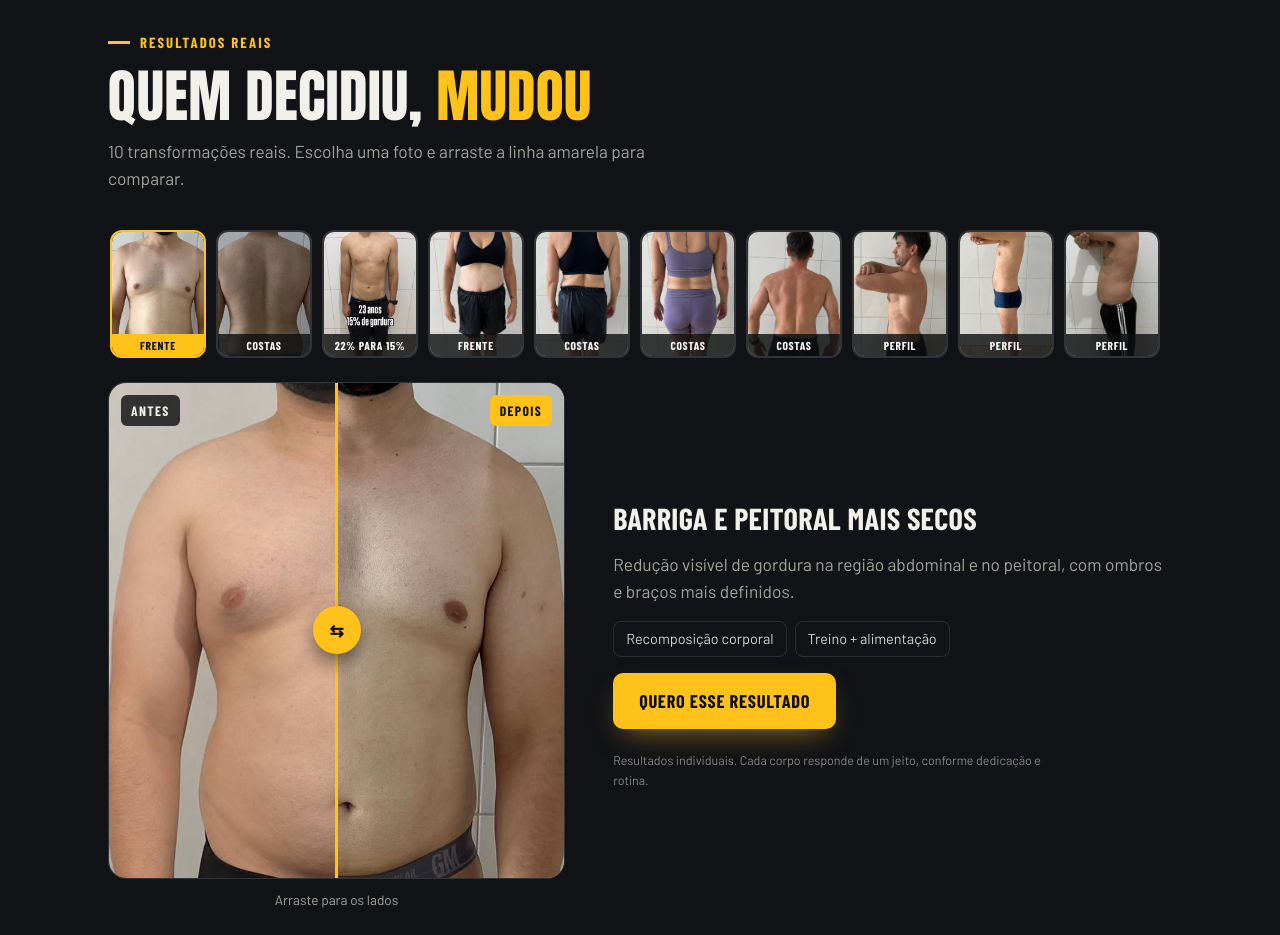
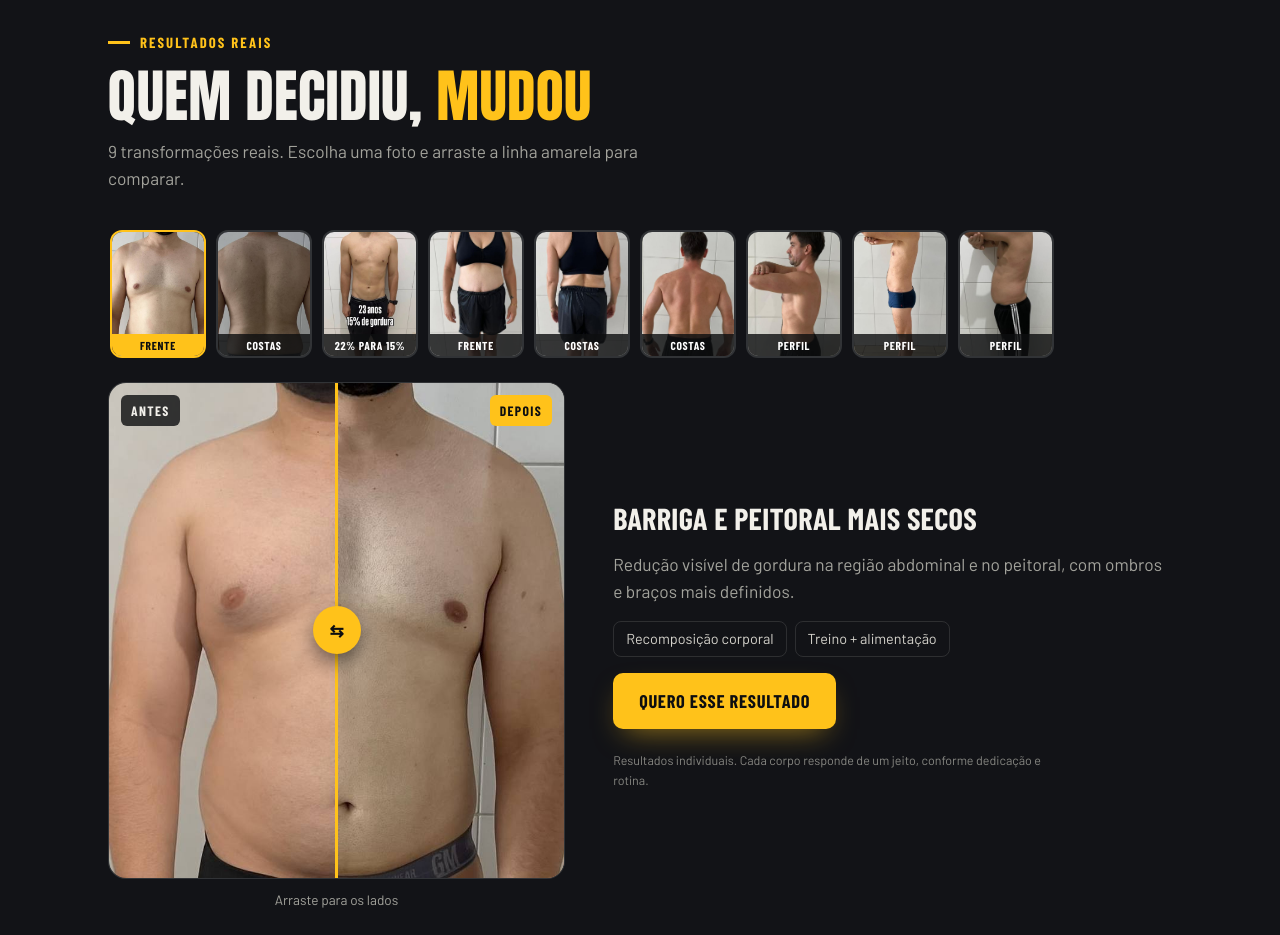
Before and after one commit to pabliolucio050-byte/diego-lima-personal, a plain HTML site: page index.html in a window 1280 px wide. Shown: the part 4740-5675 px from the top of the page. Drawn offline with nearby package versions, Linux system fonts and the light colour scheme.

Commit message:
Update index.html

```diff
--- a/index.html
+++ b/index.html
@@ -616,7 +616,7 @@ dialog.priv::backdrop{background:rgba(0,0,0,.75)}
     <div class="head rv">
       <div class="eyebrow">Resultados reais</div>
       <h2>Quem decidiu, <span class="hl">mudou</span></h2>
-      <p class="sub">10 transformações reais. Escolha uma foto e arraste a linha amarela para comparar.</p>
+      <p class="sub">9 transformações reais. Escolha uma foto e arraste a linha amarela para comparar.</p>
     </div>
     <div class="res-thumbs rv" role="group" aria-label="Escolher resultado">
       <button type="button" aria-pressed="true" data-c="0"><img src="img/frente-depois.jpg" alt="" loading="lazy"><span>Frente</span></button>
@@ -624,11 +624,10 @@ dialog.priv::backdrop{background:rgba(0,0,0,.75)}
       <button type="button" aria-pressed="false" data-c="2"><img src="img/aluno-depois.jpg" alt="" loading="lazy"><span>22% para 15%</span></button>
       <button type="button" aria-pressed="false" data-c="3"><img src="r5-depois.jpg" alt="" loading="lazy"><span>Frente</span></button>
       <button type="button" aria-pressed="false" data-c="4"><img src="r6-depois.jpg" alt="" loading="lazy"><span>Costas</span></button>
-      <button type="button" aria-pressed="false" data-c="5"><img src="r7-depois.jpg" alt="" loading="lazy"><span>Costas</span></button>
-      <button type="button" aria-pressed="false" data-c="6"><img src="r9-depois.jpg" alt="" loading="lazy"><span>Costas</span></button>
-      <button type="button" aria-pressed="false" data-c="7"><img src="r10-depois.jpg" alt="" loading="lazy"><span>Perfil</span></button>
-      <button type="button" aria-pressed="false" data-c="8"><img src="r4-depois.jpg" alt="" loading="lazy"><span>Perfil</span></button>
-      <button type="button" aria-pressed="false" data-c="9"><img src="r8-depois.jpg" alt="" loading="lazy"><span>Perfil</span></button>
+      <button type="button" aria-pressed="false" data-c="5"><img src="r9-depois.jpg" alt="" loading="lazy"><span>Costas</span></button>
+      <button type="button" aria-pressed="false" data-c="6"><img src="r10-depois.jpg" alt="" loading="lazy"><span>Perfil</span></button>
+      <button type="button" aria-pressed="false" data-c="7"><img src="r4-depois.jpg" alt="" loading="lazy"><span>Perfil</span></button>
+      <button type="button" aria-pressed="false" data-c="8"><img src="r8-depois.jpg" alt="" loading="lazy"><span>Perfil</span></button>
     </div>
     <div class="res-grid">
       <div class="rv">
@@ -838,7 +837,6 @@ dialog.priv::backdrop{background:rgba(0,0,0,.75)}
     {"a": "img/aluno-antes.jpg", "d": "img/aluno-depois.jpg", "ar": "600/958", "t": "De 22% para 15% de gordura", "x": "Aluno de 23 anos que reduziu 7 pontos percentuais de gordura, com abdômen e braços mais definidos.", "tags": ["23 anos", "22% para 15% de gordura"]},
     {"a": "r5-antes.jpg", "d": "r5-depois.jpg", "ar": "435/900", "t": "Cintura e abdômen menores", "x": "Redução visível de gordura abdominal, com a cintura mais desenhada.", "tags": ["Aluna", "De frente"]},
     {"a": "r6-antes.jpg", "d": "r6-depois.jpg", "ar": "438/900", "t": "Costas e cintura mais secas", "x": "A mesma aluna de costas: menos gordura na cintura e nas costas.", "tags": ["Aluna", "De costas"]},
-    {"a": "r7-antes.jpg", "d": "r7-depois.jpg", "ar": "442/900", "t": "Costas, braços e cintura", "x": "Menos gordura nas costas e na cintura, com braços mais finos e definidos.", "tags": ["Aluna", "De costas"]},
     {"a": "r9-antes.jpg", "d": "r9-depois.jpg", "ar": "444/900", "t": "Costas largas e definidas", "x": "Menos gordura na lombar e mais músculo nas costas e nos ombros. Recomposição na prática.", "tags": ["Recomposição corporal", "De costas"]},
     {"a": "r10-antes.jpg", "d": "r10-depois.jpg", "ar": "444/900", "t": "Abdômen mais seco", "x": "De perfil: barriga menor e tronco mais definido.", "tags": ["Recomposição corporal", "De perfil"]},
     {"a": "r4-antes.jpg", "d": "r4-depois.jpg", "ar": "531/900", "t": "Abdômen mais reto", "x": "De perfil: barriga reduzida e postura mais alinhada.", "tags": ["Aluno", "De perfil"]},
```
